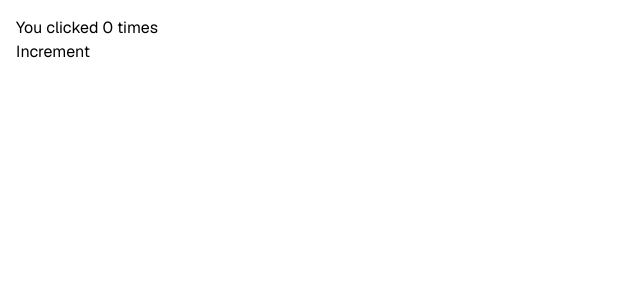
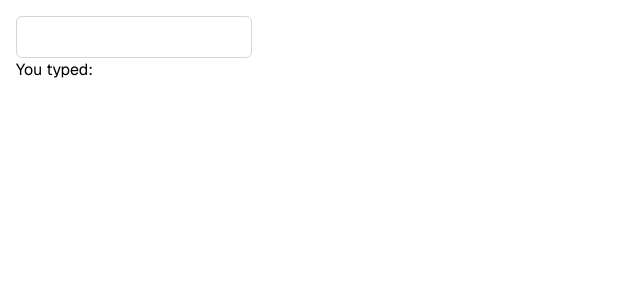
Before and after one commit to alekspanteli/learn-react-dev-next-js, a Next.js app: page / in a window 1280 px wide. Shown: the top 300 px of the page, without its empty margins (0-640 px from the left). Built offline with nearby package versions, Linux system fonts and the light colour scheme.

Commit message:
Refactor Home page to replace counter functionality with text input, enhancing user interaction by allowing text input and displaying typed value.

```diff
--- a/app/page.tsx
+++ b/app/page.tsx
@@ -1,20 +1,23 @@
 "use client";
 
-import { useState } from "react";
+import { ChangeEvent, useState } from "react";
 
 export default function Home() {
-  const [count, setCount] = useState(0);
+  const [value, setValue] = useState("");
 
-  function handleClick() {
-    const newCount = count + 1;
-    setCount(newCount);
-    console.log(newCount);
+  function handleChange(e: ChangeEvent<HTMLInputElement>) {
+    setValue(e.target.value);
   }
 
   return (
     <>
-      <p>You clicked {count} times</p>
-      <button onClick={handleClick}>Increment</button>
+      <input
+        className="border border-gray-300 rounded-md p-2"
+        type="text"
+        value={value}
+        onChange={handleChange}
+      />
+      <p>You typed: {value}</p>
     </>
   );
 }
```
